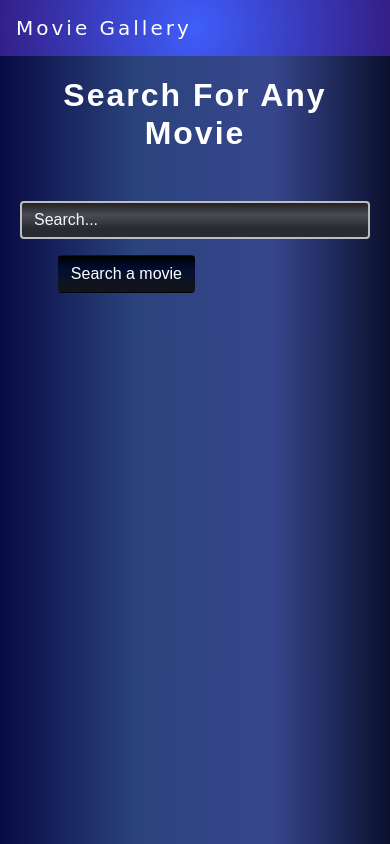
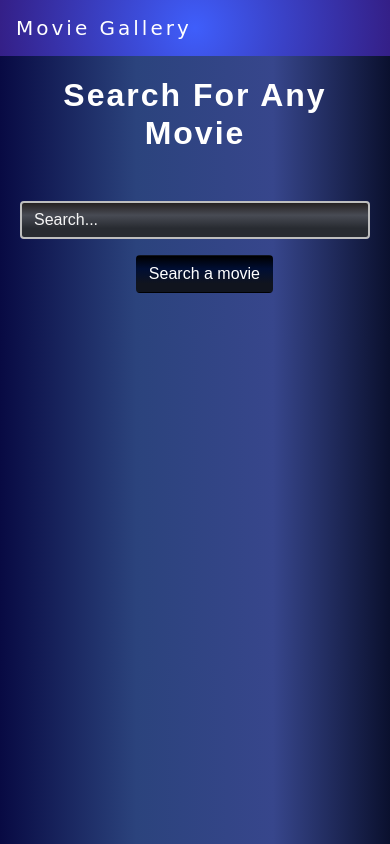
Before and after one commit to berkayalatas/movie_gallery, a plain HTML site: page index.htm in a window 390 px wide. Drawn offline with nearby package versions, Linux system fonts and the light colour scheme; no server answers; a web font is replaced by a local one.

Commit message:
button mobile

```diff
--- a/assets/css/style.css
+++ b/assets/css/style.css
@@ -107,6 +107,11 @@ body {
     width: 33%;
     height: 40%;
 }
+
+#search {
+    right: 30%;
+}
+
 }
 
 
```
